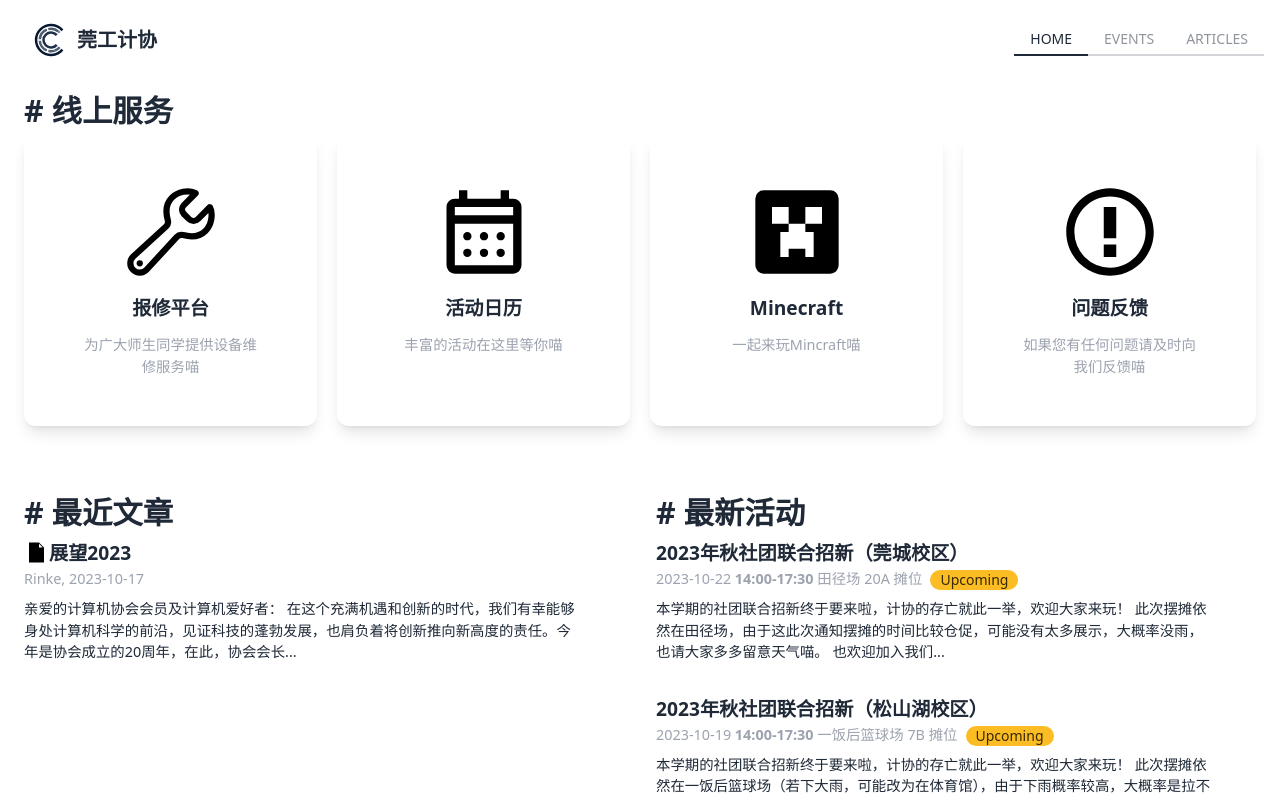
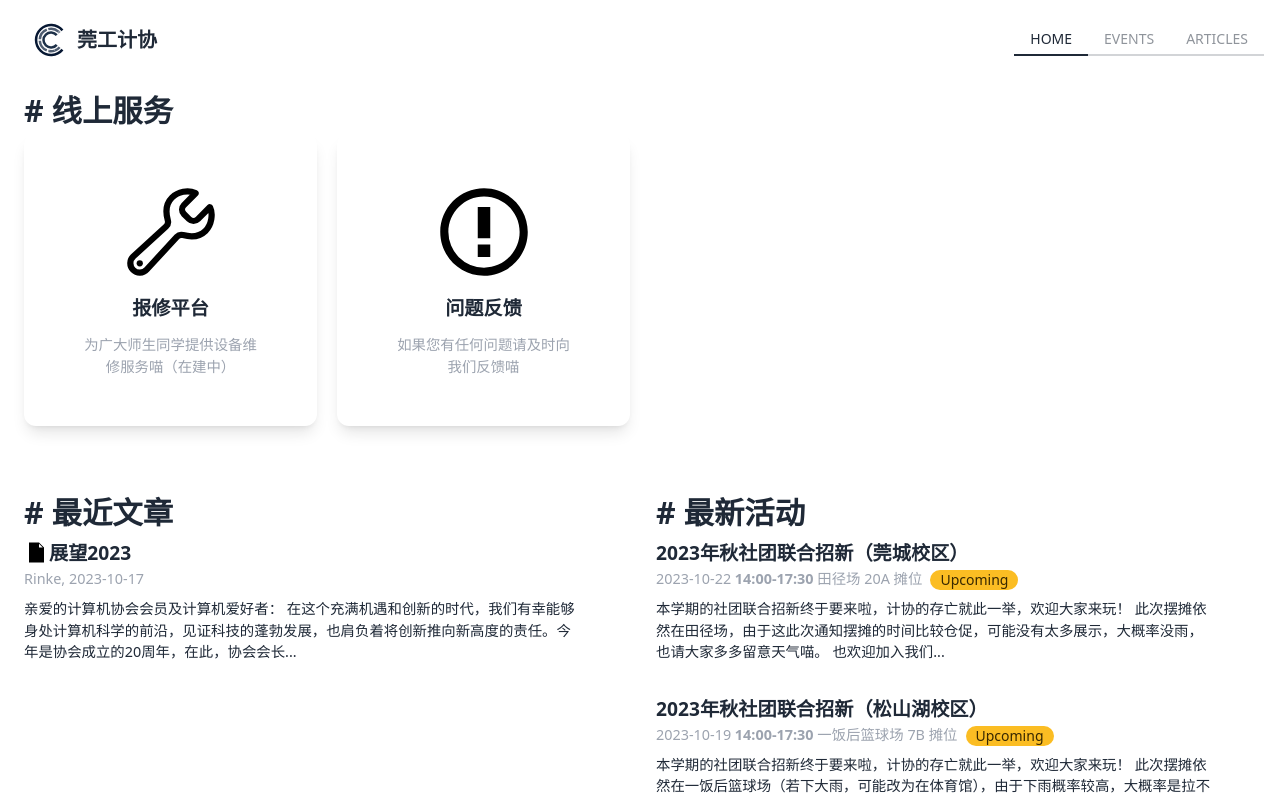
Before and after one commit to DGUTCA/dca.moe, a Next.js app: page / in a window 1280 px wide. Shown: the top 798 px of the page. Built offline with nearby package versions, Linux system fonts and the light colour scheme.

Commit message:
Update Service

```diff
--- a/src/app/page.tsx
+++ b/src/app/page.tsx
@@ -7,18 +7,32 @@ import { useEffect } from "react";
 export default function Home() {
     const allEvents = getSortedPostsData('events',5);
     const allArticles = getSortedPostsData('articles',5);
-
-
-
+    const services = [
+        {
+            img_path: "/icons/fix.svg",
+            title: "报修平台",
+            desc: "为广大师生同学提供设备维修服务喵（在建中）",
+            href: "#"
+        },
+        {
+            img_path: "/icons/issue.svg",
+            title: "问题反馈",
+            desc: "如果您有任何问题请及时向我们反馈喵",
+            href: "https://github.com/DGUTCA/issues/issues/new/choose"
+        }
+    ]
     return (
         <div className="md:container px-6 mt-2">
             <h1># 线上服务</h1>
             <div>
                 <div className="grid grid-flow-row grid-cols-2 gap-5 md:grid-cols-4">
-                    <Service img_path="/icons/fix.svg" title="报修平台" desc="为广大师生同学提供设备维修服务喵"></Service>
-                    <Service img_path="/icons/calendar.svg" title="活动日历" desc="丰富的活动在这里等你喵"></Service>
-                    <Service img_path="/icons/mc.svg" title="Minecraft" desc="一起来玩Mincraft喵"></Service>
-                    <Service img_path="/icons/issue.svg" title="问题反馈" desc="如果您有任何问题请及时向我们反馈喵"></Service>
+                    {
+                        services.map((service, idx) => (
+                            <a href={service.href} key={idx}>
+                                <Service img_path={service.img_path} title={service.title} desc={service.desc}></Service>
+                            </a>
+                        ))
+                    }
                 </div>
             </div>
 
--- a/src/components/footer.tsx
+++ b/src/components/footer.tsx
@@ -6,8 +6,6 @@ import Image from "next/image";
 export default function Footer() {
     const contact_info = [
         {name:"Github", link:"https://github.com/DGUTCA"},
-        {name:"Mail", link:"https://github.com/"},
-        {name:"Phone", link:"https://github.com"}
     ]
 
     return (
```
